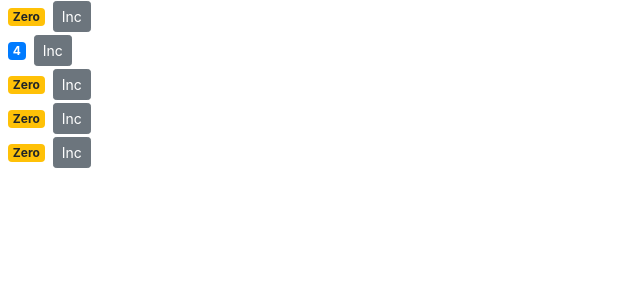
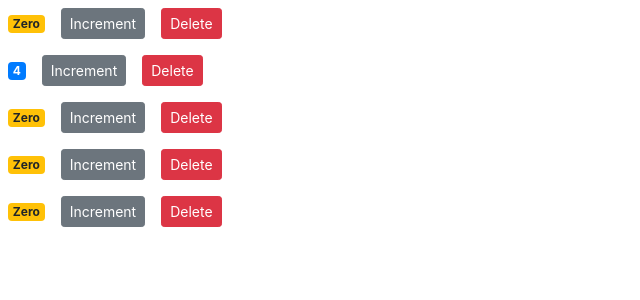
Before and after one commit to vch9391/PrivateReactRepository, a React (Create React App) app in the folder counter-app/: page / in a window 1280 px wide. Shown: the top 300 px of the page, without its empty margins (0-640 px from the left). Built offline with nearby package versions, Linux system fonts and the light colour scheme.

Commit message:
Raising and Handling Events

```diff
--- a/counter-app/src/components/counter.js
+++ b/counter-app/src/components/counter.js
@@ -11,8 +11,15 @@ class Counter extends Component {
   render() {
     return (
     <div>
-      <h1 className={this.getBadgeClasses()}>{this.foratCount()}</h1>
-      <button onClick={()=>this.handleIncrement({id:1})} className="btn btn-secondary btn-sm">Inc</button>
+      <span className={this.getBadgeClasses()}>{this.foratCount()}</span>
+      <button onClick={()=>this.handleIncrement({id:1})}
+              className="btn btn-secondary btn-sm m-2">
+        Increment
+      </button>
+      <button onClick={()=>this.props.onDelete(this.props.id)}
+              className="btn btn-danger btn-sm m-2">
+        Delete
+      </button>
     </div>
     );
   }
--- a/counter-app/src/components/counters.js
+++ b/counter-app/src/components/counters.js
@@ -2,20 +2,26 @@ import React, { Component } from 'react';
 import Counter from './counter'
 
 class Counters extends Component {
-    values = {
+    state = {
         counters : [
             { id: 1, count: 0 },
             { id: 2, count: 4 },
             { id: 3, count: 0 },
             { id: 4, count: 0 },
-            { id: 4, count: 0 }
+            { id: 5, count: 0 }
         ]
     };
+
+    handleDelete = (counterId) => {
+        console.log("counterId",counterId);
+        const counters = this.state.counters.filter(o => o.id !== counterId);
+        this.setState({counters:counters});
+    }
 
     render() {
         return (
             <div>
-                {this.values.counters.map( o => <Counter key={o.id} count={o.count} selectrd={true} />)}
+                {this.state.counters.map( o => <Counter key={o.id} count={o.count} id={o.id} onDelete={this.handleDelete}/>)}
             </div>
         );
     }
```
